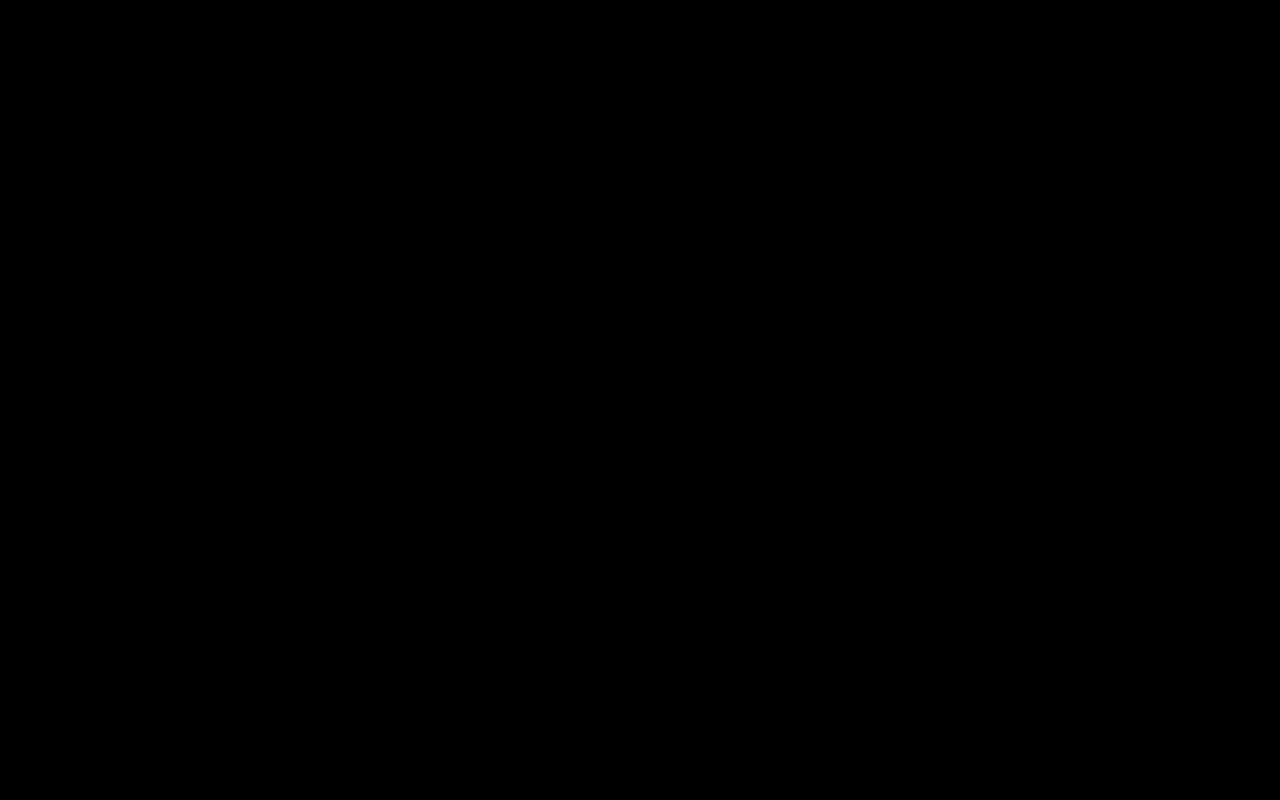
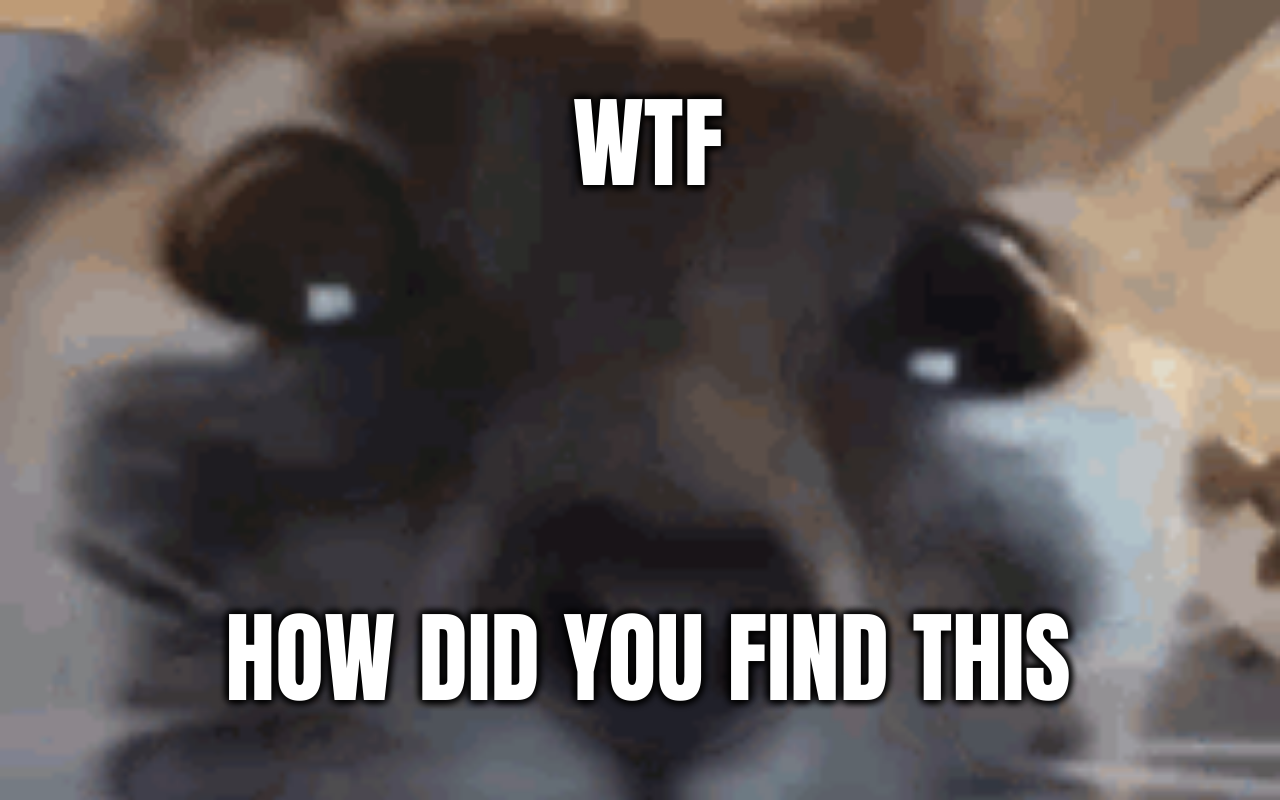
Before and after one commit to LittleBigOwI/PhiloCraft-Website, a plain HTML site: page Index.html in a window 1280 px wide. Drawn offline with Linux system fonts and the light colour scheme.

Commit message:
Cat meme

```diff
--- a/Index.html
+++ b/Index.html
@@ -6,6 +6,7 @@
         <link rel="stylesheet" href="./styles/index.css">
     </head>
     <body>
-        <h3>Test</h3>
+        <h1 id="top-text">Wtf</h1>
+        <h1 id="bottom-text">How did you find this</h1>
     </body>
 </html>
--- a/styles/index.css
+++ b/styles/index.css
@@ -1,9 +1,29 @@
 body {
-    background-color: black;
+    background: url("../img/cat.gif") no-repeat center center fixed;
+    -webkit-background-size: cover;
+    -moz-background-size: cover;
+    -o-background-size: cover;
+    background-size: cover;
 }
 
-h3 {
+h1 {
+    font-family: Impact;
+    color: white;
+    text-shadow: 0 0 10px black, 0 0 10px black, 0 0 10px black, 0 0 10px black;
+    font-size: min(10vw, 100px);
+    text-transform: uppercase;
+}
+
+#top-text {
+    position: fixed;
+    top: 0;
+    width: 100%;
     text-align: center;
-    color: black;
-    font-family: 'Lucida Sans';
 }
+
+#bottom-text {
+    position: fixed;
+    bottom: 0;
+    width: 100%;
+    text-align: center;
+}
```
Also changed, not shown: img/cat.gif (added).
